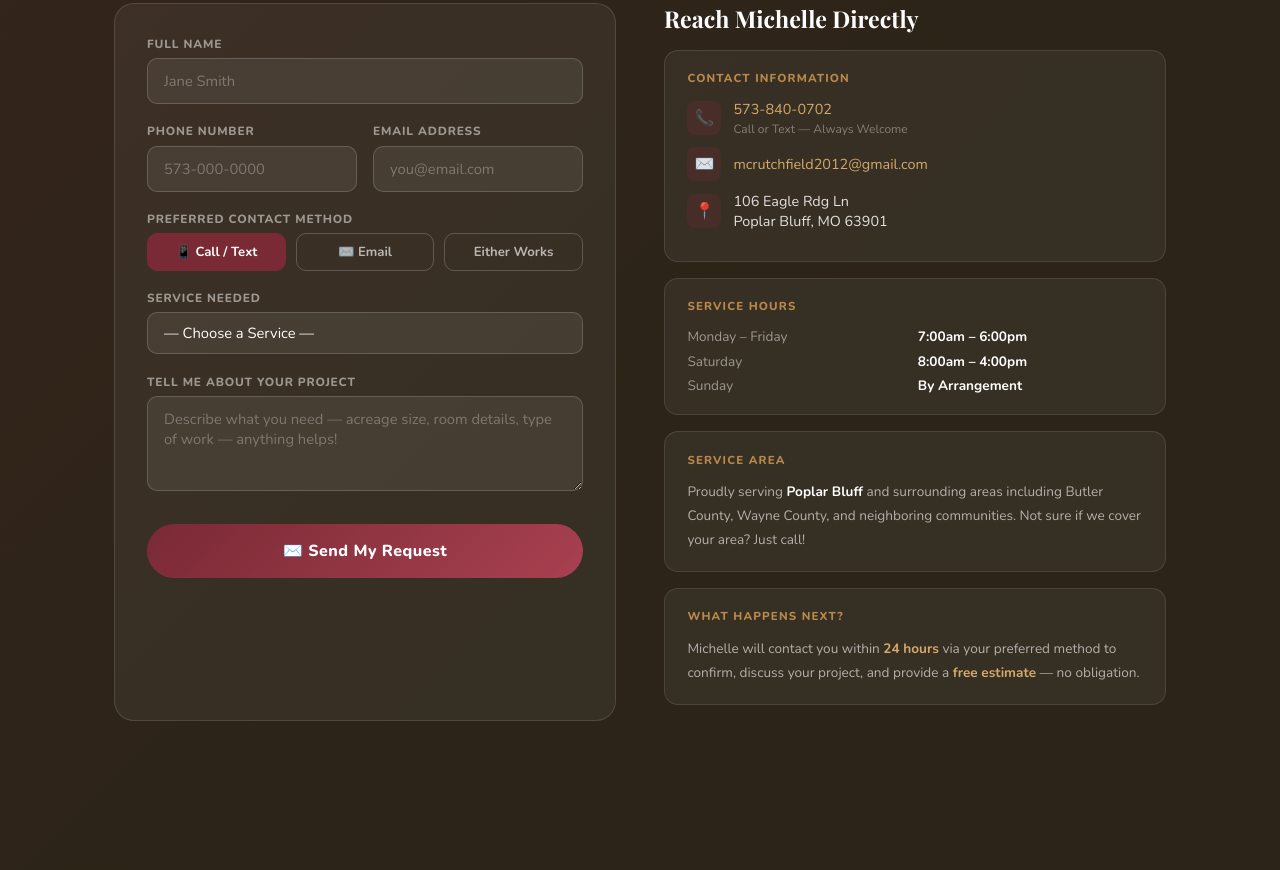
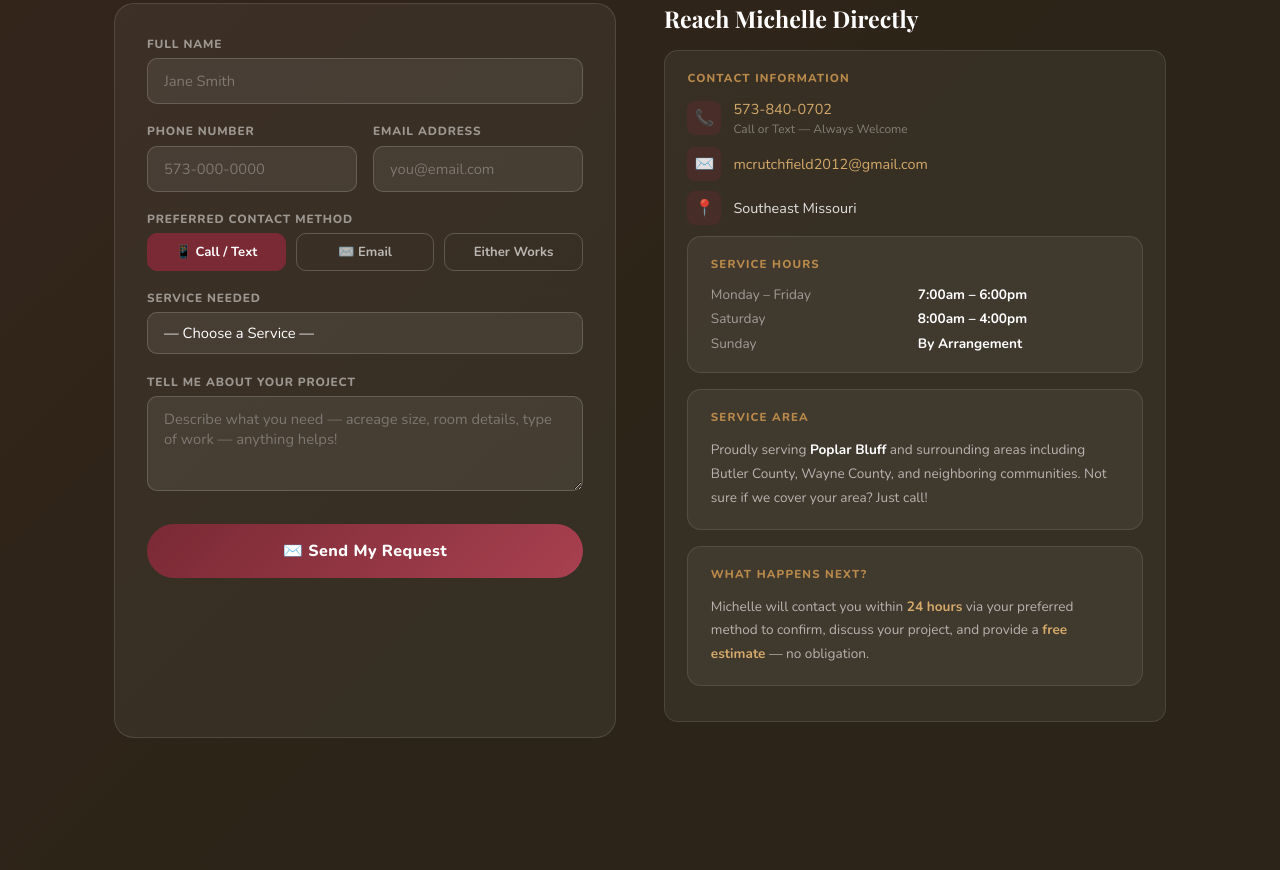
Before and after one commit to coreycrutchfield1975/Graceandgrithomeco, a website: page index.html in a window 1280 px wide. Shown: the part 5550-6420 px from the top of the page. Drawn offline with nearby package versions, Linux system fonts and the light colour scheme; a web font is replaced by a local one.

Commit message:
Update index.html

```diff
--- a/index.html
+++ b/index.html
@@ -401,7 +401,7 @@ footer{background:var(--charcoal);border-top:1px solid rgba(255,255,255,0.07);co
           <h4>Contact Information</h4>
           <div class="ci"><div class="ci-ico">📞</div><div><a href="tel:5738400702">573-840-0702</a><div style="font-size:0.75rem;color:rgba(255,255,255,0.38);margin-top:2px;">Call or Text — Always Welcome</div></div></div>
           <div class="ci"><div class="ci-ico">✉️</div><div><a href="mailto:mcrutchfield2012@gmail.com">mcrutchfield2012@gmail.com</a></div></div>
-          <div class="ci"><div class="ci-ico">📍</div><div>106 Eagle Rdg Ln<br>Poplar Bluff, MO 63901</div></div>
+          <div class="ci"><div class="ci-ico">📍</div><div>Southeast Missouri<br></div>
         </div>
         <div class="iblock">
           <h4>Service Hours</h4>
```
